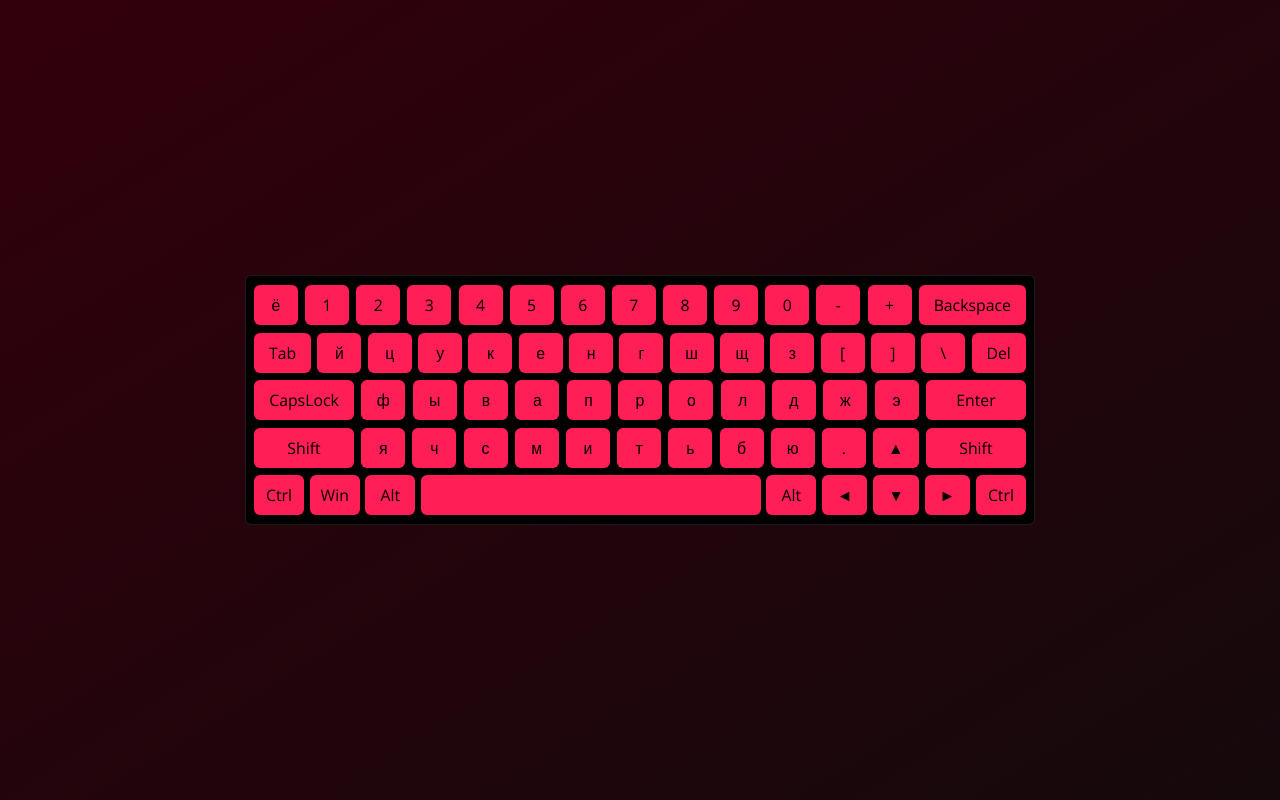
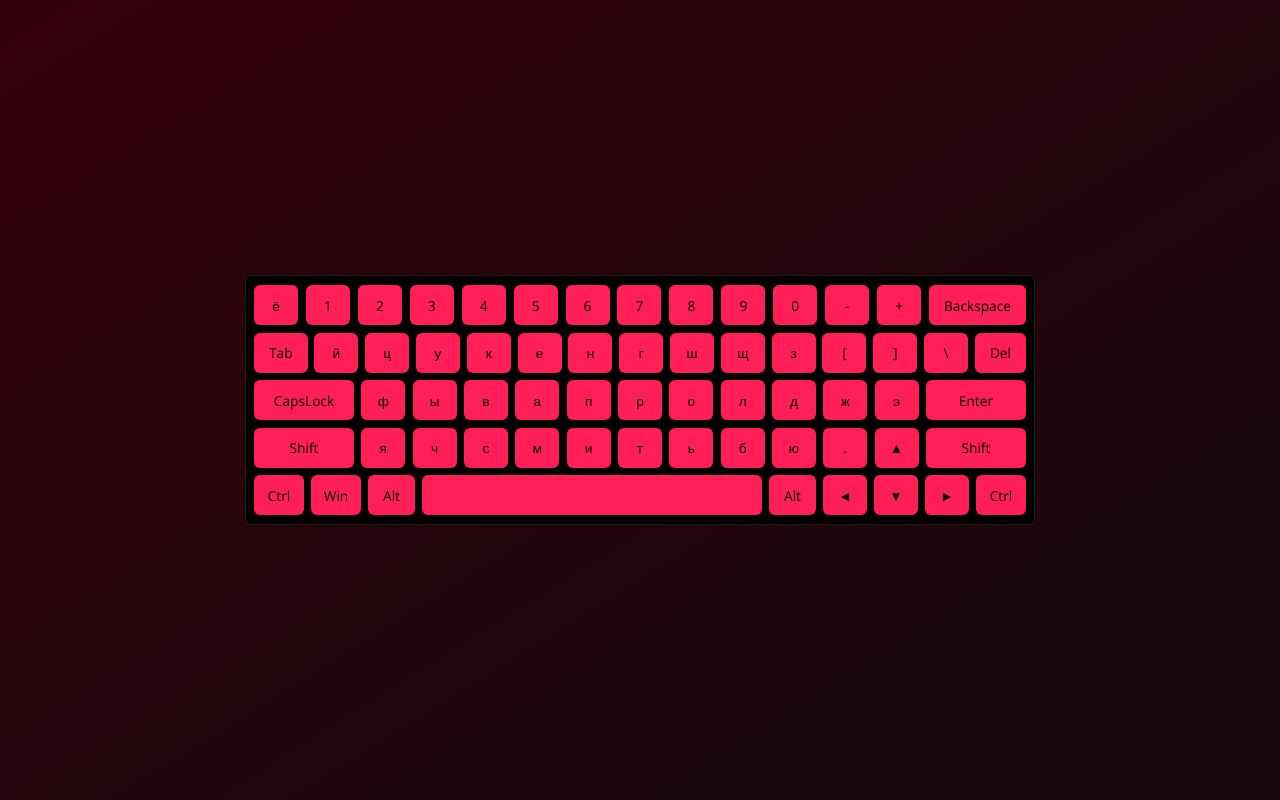
Before and after one commit to Quiddlee/virtual-keyboard, a website built with Vite: page index.html in a window 1280 px wide. Built offline with nearby package versions, Linux system fonts and the light colour scheme.

Commit message:
fix: layout movements when switching language

```diff
--- a/style.css
+++ b/style.css
@@ -67,7 +67,7 @@ body {
   background-color: var(--color-secondary);
   border-radius: 6px;
   text-align: center;
-  font-size: 1.58rem;
+  font-size: 1.37rem;
   transition: .1s all;
   font-family: 'Open Sans', sans-serif;
 }
```
